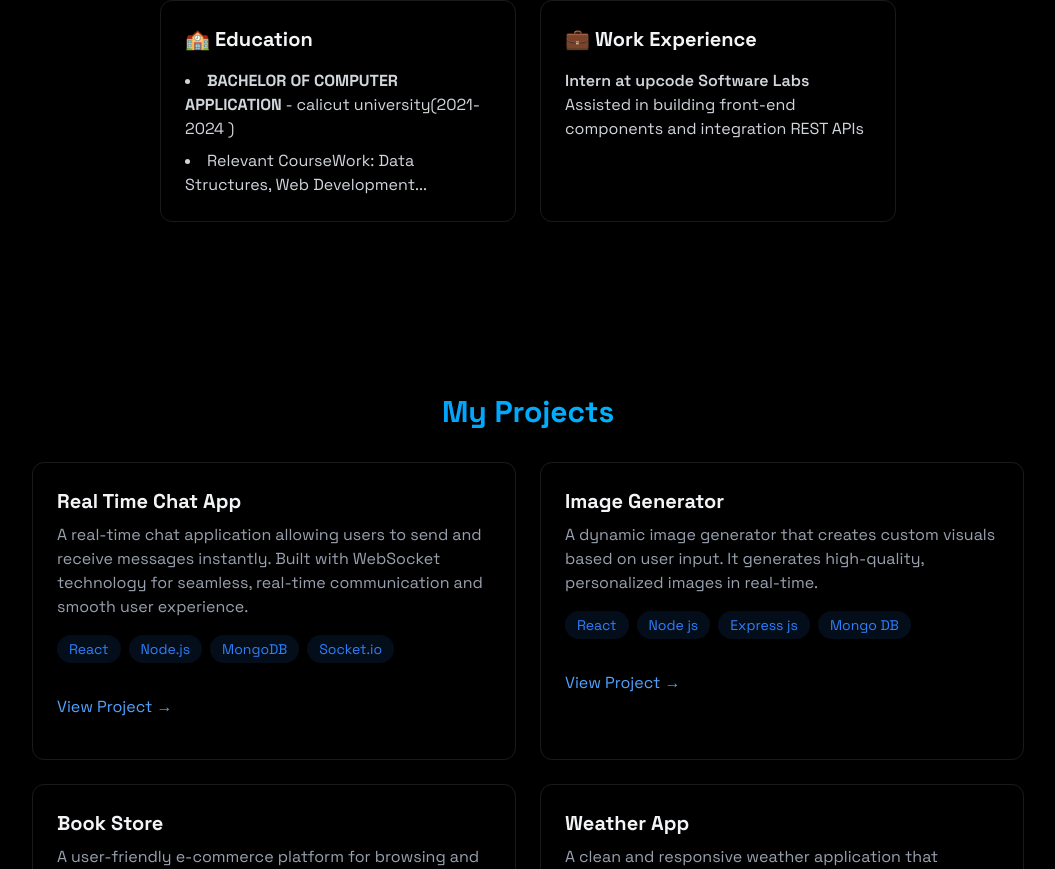
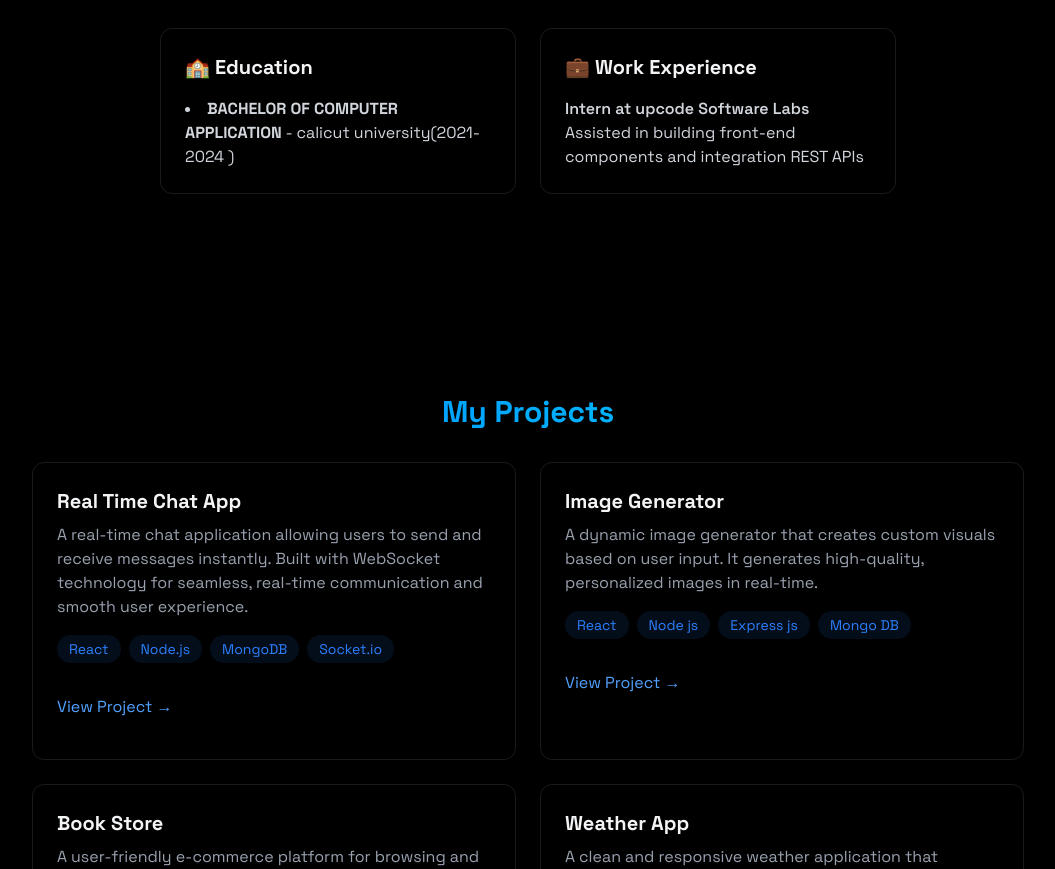
Before and after one commit to Ihs-p/my-portfolio, a React (Vite) app: page / in a window 1280 px wide. Shown: the part 1286-2155 px from the top of the page, without its empty margins (112-1167 px from the left). Built offline with nearby package versions, Linux system fonts and the light colour scheme; no server answers.

Commit message:
Update About.jsx

```diff
--- a/src/components/sections/About.jsx
+++ b/src/components/sections/About.jsx
@@ -61,9 +61,7 @@ export const About = () => {
                 <li>
                     <strong>BACHELOR OF COMPUTER APPLICATION</strong> - calicut university(2021-2024 )
                 </li>
-                <li>
-                    Relevant CourseWork: Data Structures, Web Development...
-                </li>
+
             </ul>
           </div>
 
```
